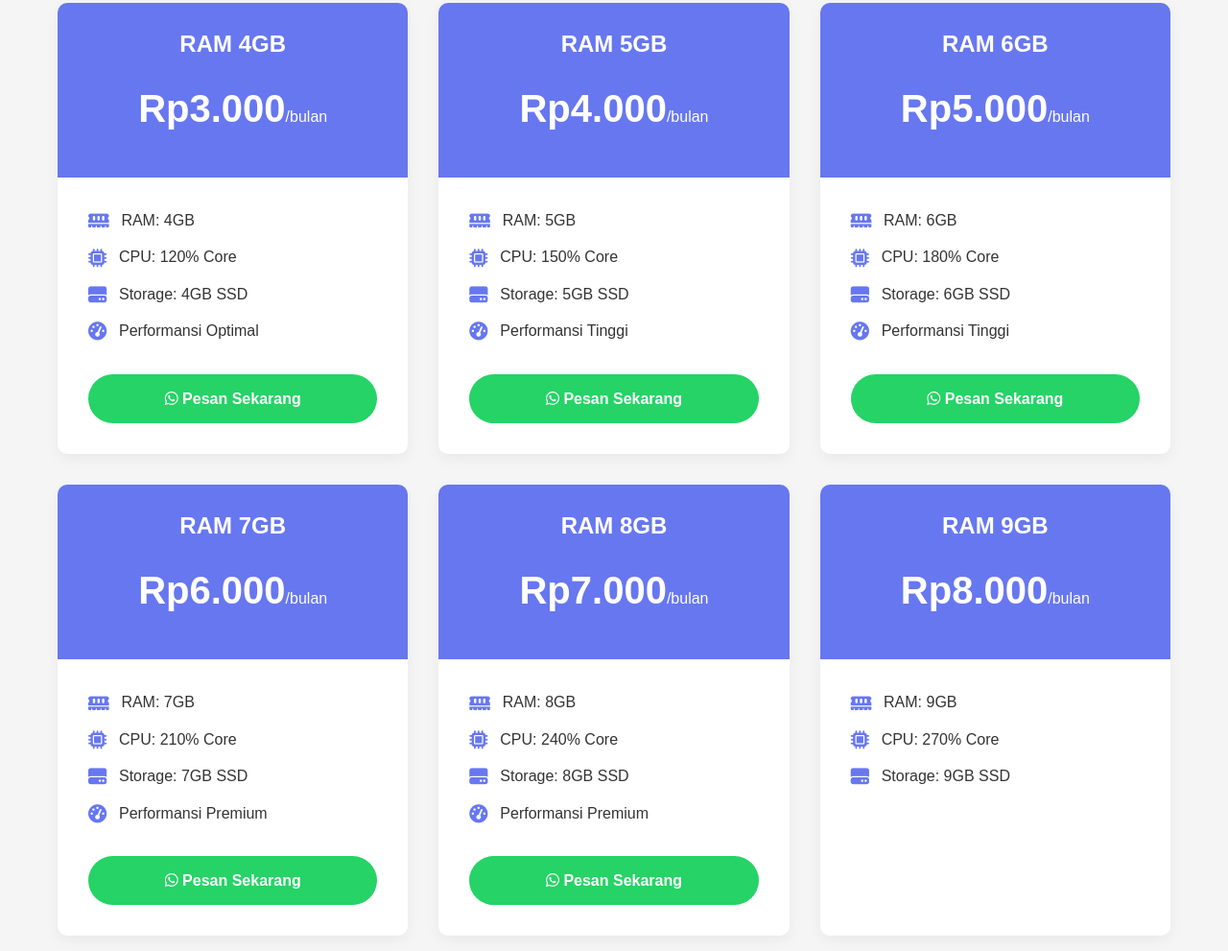
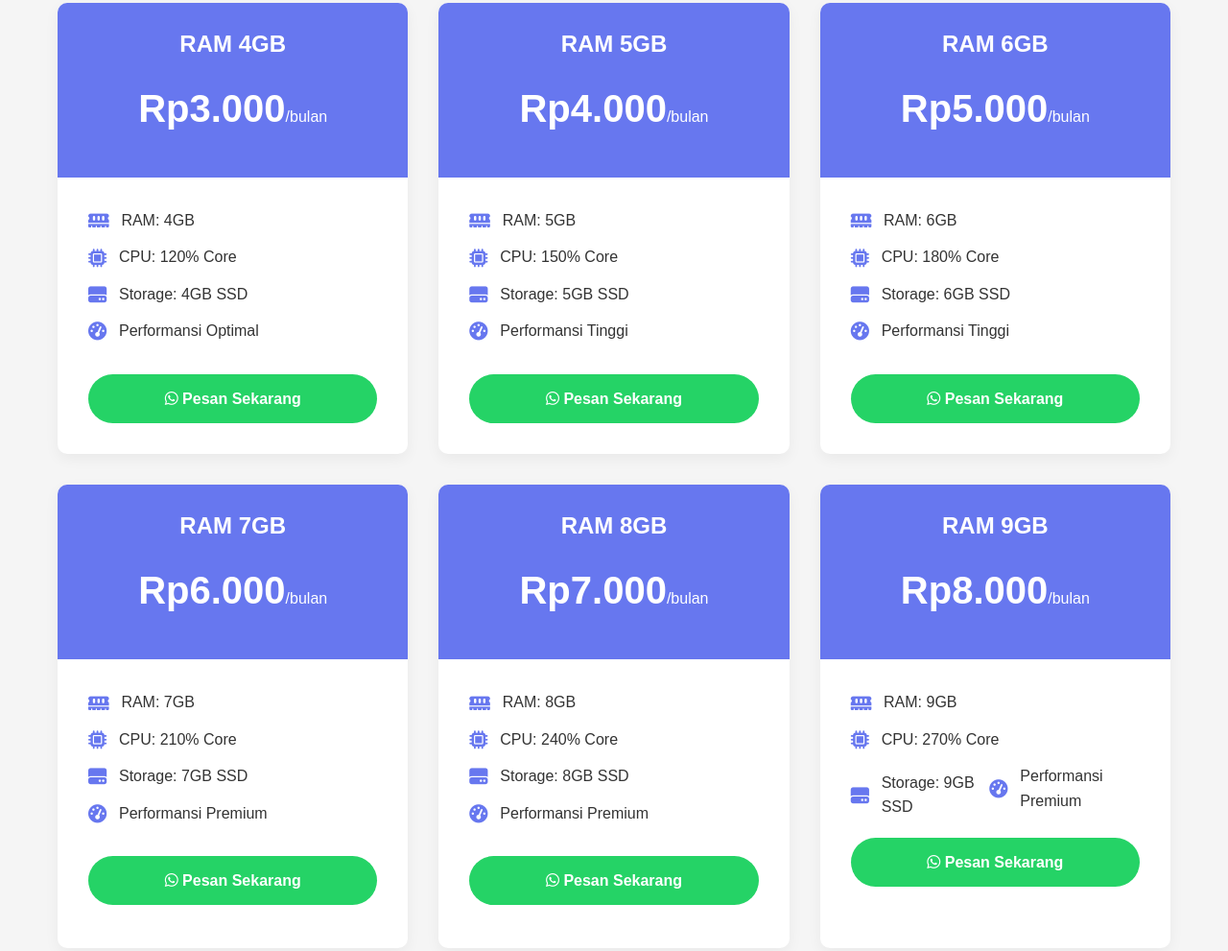
Before and after one commit to rayyzneverlus/PTERODACTYL-STORE, a plain HTML site: page index.html in a window 1280 px wide. Shown: the part 1148-2139 px from the top of the page at 96% size. Drawn offline with Linux system fonts and the light colour scheme.

Commit message:
Update index.html

```diff
--- a/index.html
+++ b/index.html
@@ -278,7 +278,7 @@
                                 <span>Performansi Stabil</span>
                             </div>
                         </div>
-                        <a href="https://wa.me/6282285450191?text=Saya%20mau%20beli%20panel%20pterodactyl%20RAM%201GB%20CPU%2030%25%20harga%20500" class="btn btn-whatsapp">
+                        <a href="https://wa.me/6281401942027?text=Saya%20mau%20beli%20panel%20pterodactyl%20RAM%201GB%20CPU%2030%25%20harga%20500" class="btn btn-whatsapp">
                             <i class="fab fa-whatsapp"></i> Pesan Sekarang
                         </a>
                     </div>
@@ -517,3 +517,13 @@
                             <div class="spec">
                                 <i class="fas fa-hdd"></i>
                                 <span>Storage: 9GB SSD</span>
+                  <div class="spec">
+                                <i class="fas fa-tachometer-alt"></i>
+                                <span>Performansi Premium</span>
+                            </div>
+                        </div>
+                        <a href="https://wa.me/6281401942027?text=Saya%20mau%20beli%20panel%20pterodactyl%20RAM%208GB%20CPU%20240%25%20harga%207.000" class="btn btn-whatsapp">
+                            <i class="fab fa-whatsapp"></i> Pesan Sekarang
+                        </a>
+                    </div>
+                </div>
```
